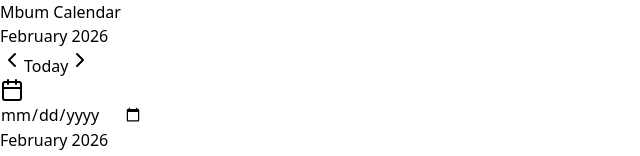
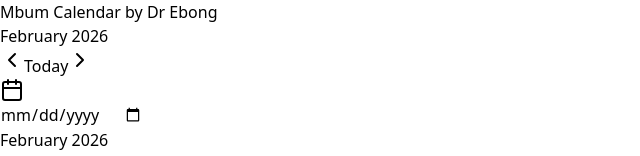
Before and after one commit to Fabian-Ebong/Mbum-Calendar-project, a React (Vite) app: page / in a window 1280 px wide. Shown: the top 156 px of the page, without its empty margins (0-640 px from the left). Built offline with nearby package versions, Linux system fonts and the light colour scheme.

Commit message:
updated short name

```diff
--- a/src/App.tsx
+++ b/src/App.tsx
@@ -47,7 +47,7 @@
 
           {/* Title Section */}
           <div className="text-center">
-            <h1 className="text-3xl font-bold text-gray-900">Mbum Calendar</h1>
+            <h1 className="text-3xl font-bold text-gray-900">Mbum Calendar by Dr Ebong</h1>
             <p className="text-lg text-gray-600 font-medium">
               {monthData.name} {year}
             </p>
```
